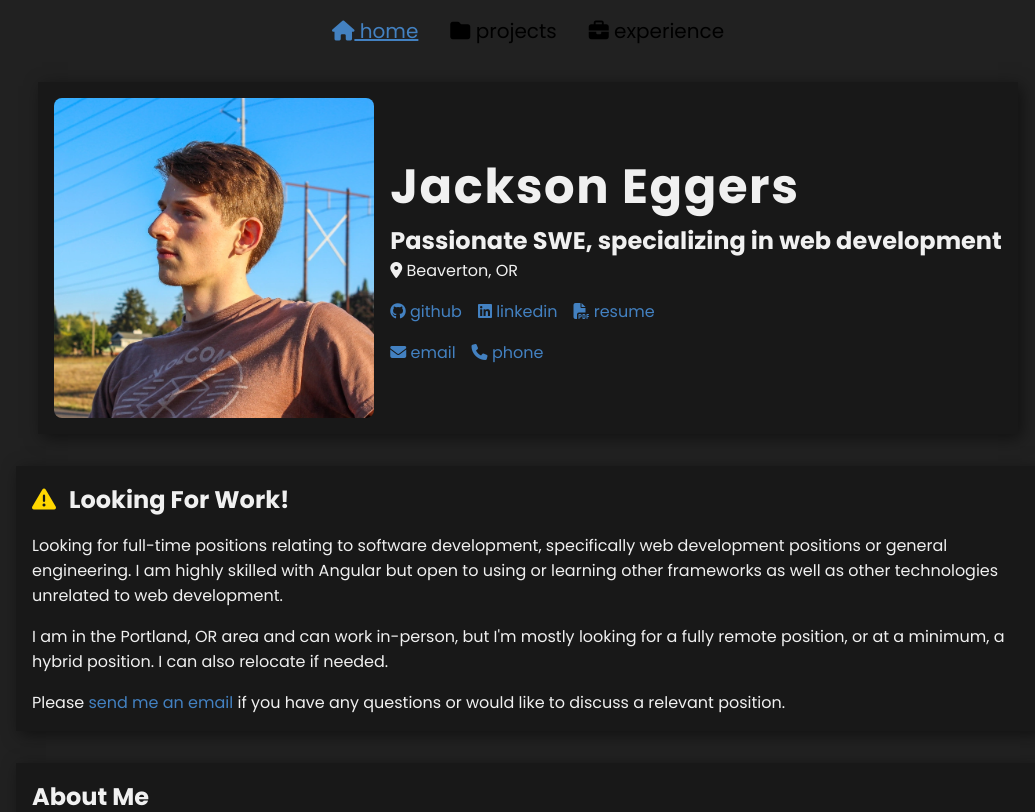
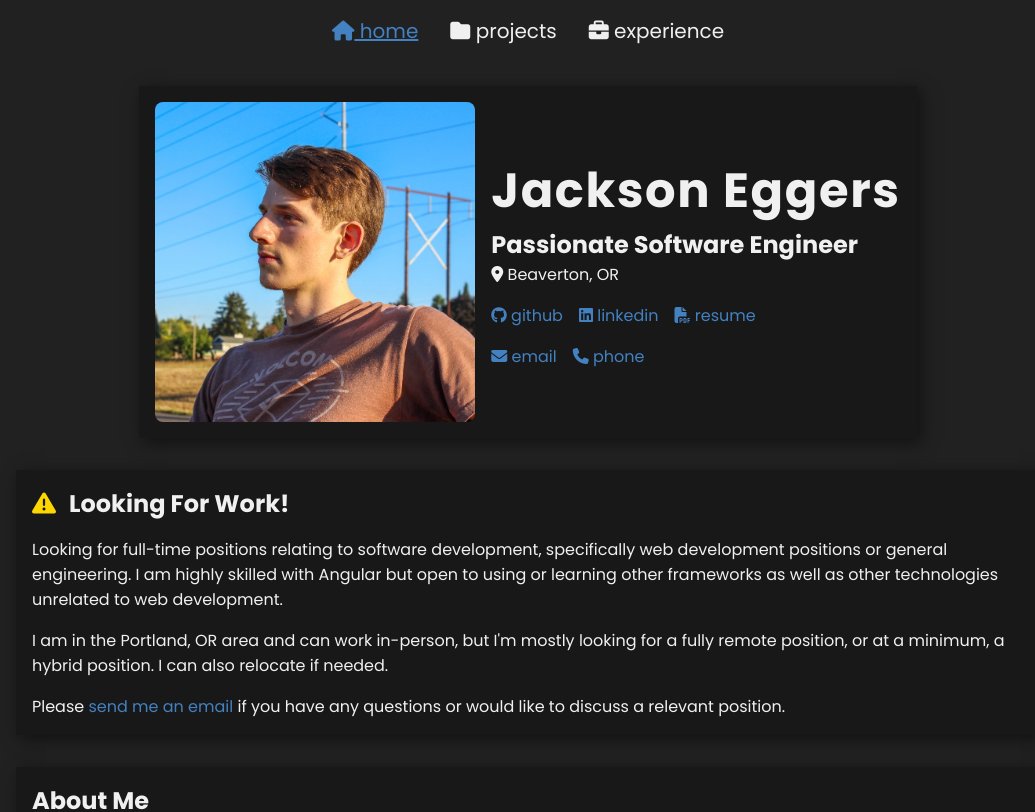
Before and after one commit to lavaskin/jacksoneggers.com, an Angular app: page /home in a window 1280 px wide. Shown: the top 812 px of the page, without its empty margins (112-1147 px from the left). Built offline with nearby package versions, Linux system fonts and the light colour scheme; some icons are missing.

Commit message:
styling changes for new theme

```diff
--- a/src/app/components/navbar/navbar.component.css
+++ b/src/app/components/navbar/navbar.component.css
@@ -2,7 +2,7 @@ nav {
 	display: flex;
 	justify-content: center;
 	padding-top: 1rem;
-	padding-bottom: 0.25rem;
+	padding-bottom: 0.5rem;
 	border-bottom: 0.25rem solid transparent;
 	transition: 0.5s;
 
@@ -24,14 +24,13 @@ li {
 
 a {
 	text-decoration: none;
-	color: var(--color-text);
+	color: var(--color-text-light);
 	font-size: 1.25rem;
 }
 
 .scrolled {
 	background-color: var(--color-fg) !important;
-	border-bottom: 0.25rem solid var(--color-accent) !important;
-	box-shadow: 0 0 10px rgba(0, 0, 0, 0.5);
+	box-shadow: 0 0 1.5rem rgba(0, 0, 0, 0.5);
 }
 
 .active {
--- a/src/app/components/project/project.component.css
+++ b/src/app/components/project/project.component.css
@@ -73,19 +73,17 @@
 	color: var(--color-accent-other);
 }
 
-@media screen and (max-width: 768px) {
+@media screen and (width < 768px) {
 	.images img {
 		height: 7.5rem;
 	}
 
-	.modal-body button {
-		font-size: 1.75rem;
-	}
+	/* Remove buttons on mobile */
 	.modal-body button.right {
-		right: 0.5rem;
+		display: none;
 	}
 	.modal-body button.left {
-		left: 0.5rem;
+		display: none;
 	}
 
 	.highlight-arrow {
--- a/src/app/components/project/project.component.html
+++ b/src/app/components/project/project.component.html
@@ -21,7 +21,8 @@
 	<div class="horz-list images">
 		<img *ngFor="let i of project.images; let idx = index"
 			[src]="i" [alt]="project.title"
-			(click)="modalImage = idx; showModal = true" />
+			(click)="modalImage = idx; showModal = true"
+			tabindex="0" />
 	</div>
 
 	<!-- Relevant Experience Button -->
@@ -49,7 +50,10 @@
 <app-modal [title]="project.title" [(show)]="showModal" *ngIf="project.images">
 
 	<div class="modal-body">
-		<img [src]="project.images[modalImage]" [alt]="project.title" tabindex="0" />
+		<img [src]="project.images[modalImage]"
+			[alt]="project.title"
+			(click)="nextImage()"
+			tabindex="0" />
 
 		<!-- Action Buttons -->
 		<button class="left" (click)="lastImage()" *ngIf="project.images.length > 1">
--- a/src/app/components/title-card/title-card.component.css
+++ b/src/app/components/title-card/title-card.component.css
@@ -29,10 +29,11 @@
 	gap: 1rem;
 }
 
-@media screen and (max-width: 768px) {
+@media screen and (width < 768px) {
 	.head {
 		flex-direction: column;
 		align-items: center;
+		border-radius: 0;
 	}
 
 	.head__img__desktop {
--- a/src/app/components/title-card/title-card.component.html
+++ b/src/app/components/title-card/title-card.component.html
@@ -6,7 +6,7 @@
 		<div class="head__right__info">
 			<h1>Jackson Eggers</h1>
 			<img class="head__img__mobile" src="assets/pictures/header_landscape.webp" alt="Header Image">
-			<h2>Passionate SWE, specializing in web development</h2>
+			<h2>Passionate Software Engineer</h2>
 
 			<p><i class="fas fa-location-dot"></i> Beaverton, OR</p>
 		</div>
```
